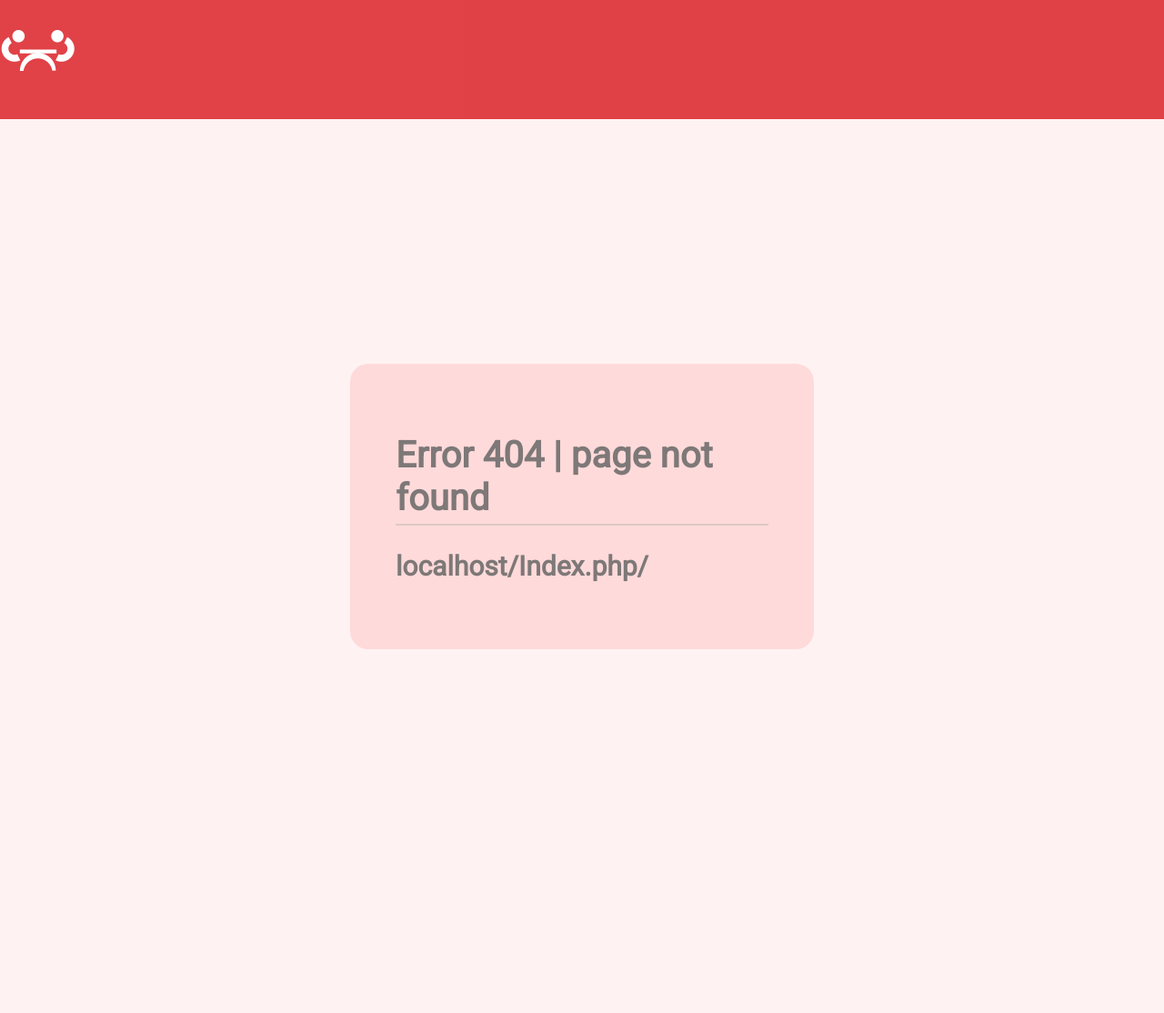
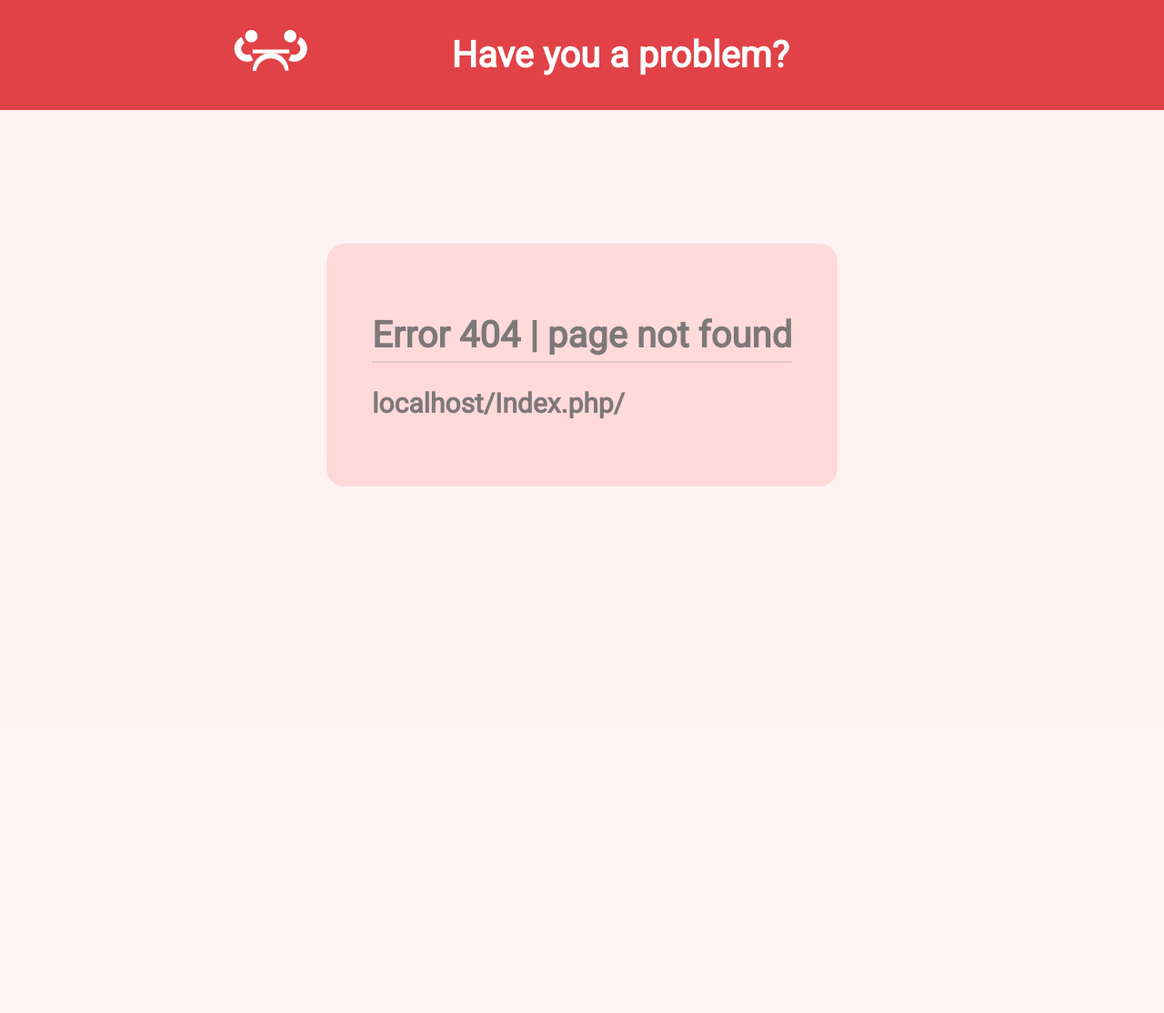
Before and after one commit to CPNV-ES/Triplice, a PHP site: page /Index.php in a window 1280 px wide. Shown: the whole page at 91% size. After the commit the page ends 535 px from the top, so only its background shows below. Run offline with PHP 8.4, Linux system fonts and the light colour scheme.

Commit message:
buf fix css of error page and modify
change type of field on DB

```diff
--- a/BD/DB_script.sql
+++ b/BD/DB_script.sql
@@ -25,7 +25,7 @@ CREATE TABLE IF NOT EXISTS `triplice`.`exerciseStatus` (
 -- -----------------------------------------------------
 CREATE TABLE IF NOT EXISTS `triplice`.`exercises` (
   `idExercice` INT NOT NULL AUTO_INCREMENT,
-  `name` VARCHAR(45) NOT NULL,
+  `name` TEXT NOT NULL,
   `fkExerciseStatus` INT NOT NULL,
   PRIMARY KEY (`idExercice`),
   CONSTRAINT `fk_exercises_exerciseStatus1`
--- a/Looper/Assets/CSS/Error.css
+++ b/Looper/Assets/CSS/Error.css
@@ -1,15 +1,6 @@
 body
 {
     background-color: rgba(255, 0, 0, 0.05);;
-}
-#content
-{
-    flex-direction: column;
-    justify-content: center;
-    align-content: center;
-    margin: 20em auto;
-    width: 510px;
-    box-sizing: border-box;
 }
 #msg
 {
@@ -25,3 +16,9 @@ body
     padding-bottom: 5px;
     border-bottom: rgba(128,121,121,0.5) 2px solid;
 }
+
+@media (min-width: 900px) {
+    #msg{
+        margin-top: 10%;
+    }
+}
--- a/Looper/Assets/CSS/Header.css
+++ b/Looper/Assets/CSS/Header.css
@@ -35,15 +35,16 @@ Home section
 take, create, manage sections by size of screen
  */
 @media (min-width: 900px) {
-    .take + #content, .create + #content, .manage + #content, .modify + #content
+    .error + #content, .take + #content, .create + #content, .manage + #content, .modify + #content
     {
         margin-top: 7em;
     }
-    .take .section, .create .section, .manage .section, .modify .section
+    .error .section, .take .section, .create .section, .manage .section, .modify .section
     {
         max-width: 60%;
         margin: 0 auto;
         display: flex;
+        max-height: 120px;
     }
     .modify .title
     {
@@ -58,6 +59,17 @@ take, create, manage sections by size of screen
         margin-left: auto;
         margin-right: auto;
     }
+    .modify .section.title h1
+    {
+        max-height: 60px;
+        margin: auto;
+    }
+    .modify p
+    {
+        max-width: 50%;
+        max-height: 60px;
+        margin: auto;
+    }
     .section .title img {
         position: absolute;
     }
@@ -65,7 +77,7 @@ take, create, manage sections by size of screen
 
 @media (max-width: 899px)
 {
-    .take + #content,.create + #content,.manage + #content,.modify + #content
+    .error + #content, .take + #content,.create + #content,.manage + #content,.modify + #content
     {
         margin-top: 7em;
     }
@@ -89,7 +101,19 @@ take, create, manage sections by size of screen
     {
         padding-left: 10%;
     }
-    .take .section, .manage .section, .create .section, .modify .section
+
+    .modify .section.title h1
+    {
+        max-height: 60px;
+        margin: auto;
+    }
+    .modify p
+    {
+        max-width: 50%;
+        max-height: 60px;
+        margin: auto;
+    }
+    .error .section, .take .section, .manage .section, .create .section, .modify .section
     {
         max-width: 90%;
         margin: 0 auto;
--- a/Looper/view/Error.php
+++ b/Looper/view/Error.php
@@ -1,5 +1,6 @@
 <?php
 $title = 'error';
+$titleSection = "Have you a problem?";
 ?>
 <div id="msg">
     <h1><?=@$params->error?></h1>
--- a/Looper/view/Exercise/Modify.php
+++ b/Looper/view/Exercise/Modify.php
@@ -7,7 +7,8 @@ $questionTypes = $params->questionTypes;
 
 $idExercise = $exercise['idExercise'];
 
-$titleSection = 'Modify Exercise : ' . $exercise['name'] . ' (' . $idExercise . ')';
+$titleSection = 'Modify Exercise '.$idExercise.' :';
+$details = $exercise['name'];
 
 ?>
 <div class="questionsTable">
--- /dev/null
+++ b/Looper/view/Exercise/Result.php
@@ -0,0 +1 @@
+<?php
--- a/Looper/view/Template.php
+++ b/Looper/view/Template.php
@@ -27,6 +27,9 @@
             <img src="/Assets/Pictures/logo.png">
         </a>
         <h1><?= @$titleSection ?></h1>
+        <?php if( isset($details) && !empty($details) ) :?>
+            <p><?=$details?></p>
+        <?php endif; ?>
     </div>
 </div>
 <div id="content">
```
